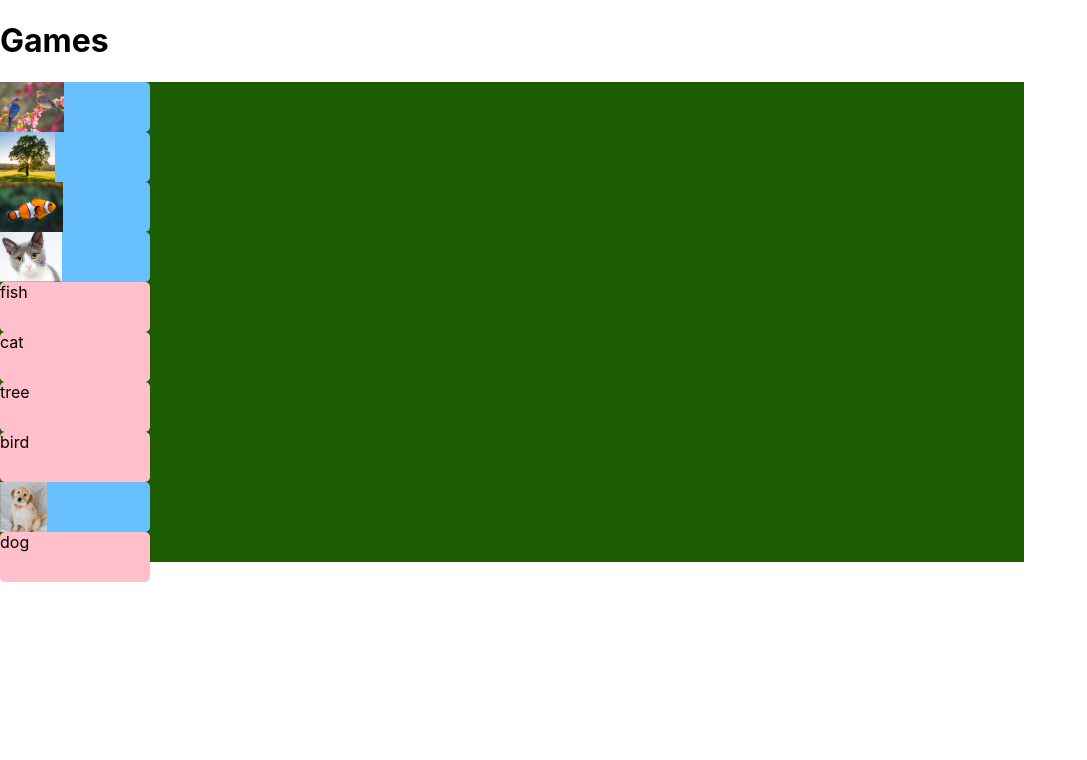
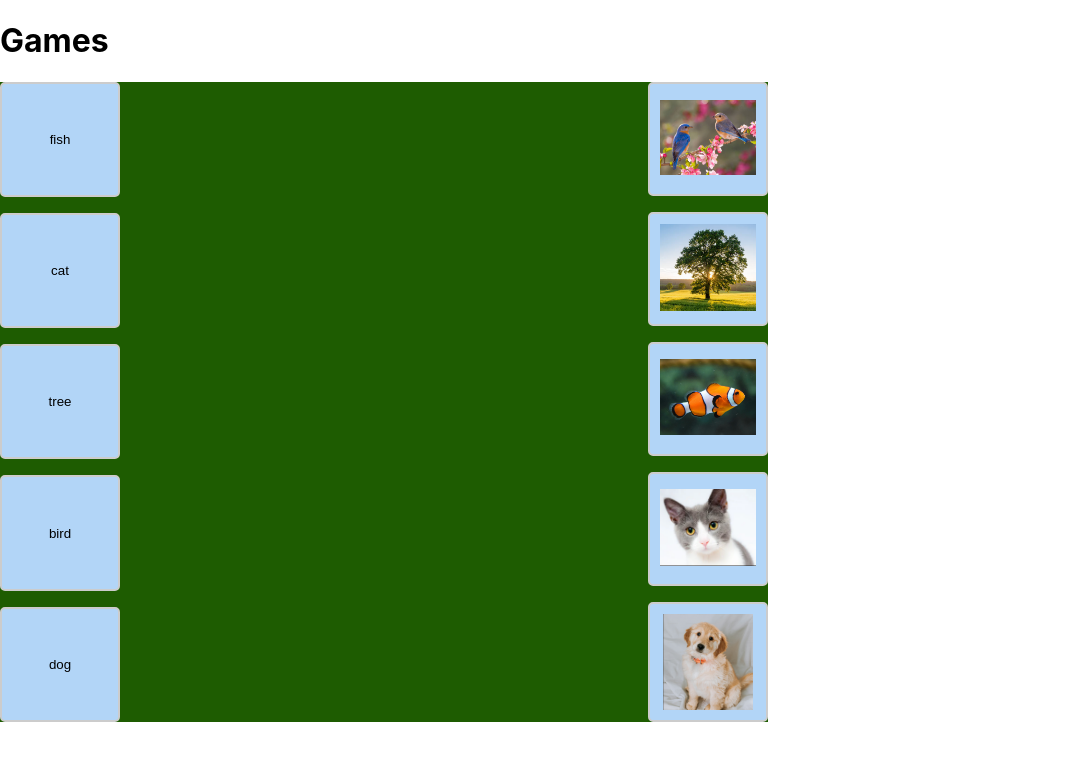
Before and after one commit to suzyk/lingua-lab, a React (Create React App) app: page /games in a window 1280 px wide. Shown: the top 760 px of the page, without its empty margins (0-1087 px from the left). Built offline with nearby package versions, Linux system fonts and the light colour scheme.

Commit message:
finished game with toggle and match mode, completion and overlay

```diff
--- a/src/App.css
+++ b/src/App.css
@@ -53,19 +53,41 @@
   flex-direction: column;
   align-items: center;
   justify-content: center;
-  z-index: 1000 !important;
+  z-index: 999 !important;
   animation: pop 1.6s ease;
+}
+.deck {
+  display: flex;
+  flex-direction: column;
+  gap: 16px;
 }
 
 .wordCard {
-  width: 150px;
-  height: 50px;
-  background-color: pink;
+  width: 120px;
+  height: 120px;
+  padding: 10px;
+  border: 2px solid #ccc;
+  text-align: center;
+  cursor: pointer;
+  user-select: none;
+  background-color: #b2d5f7;
   border-radius: 5px;
 }
+.wordCard:hover {
+  border-color: #888;
+}
+.wordCard.selected {
+  border-color: #007bff;
+  background-color: #e0f0ff;
+}
+.wordCard.matched {
+  background-color: #d4edda;
+  border-color: #28a745;
+  cursor: default;
+}
 .wordCard__image {
-  width: 150px;
-  height: 50px;
+  width: 80%;
+  height: 80%;
   background-color: rgb(104, 192, 255);
   border-radius: 5px;
 }
@@ -75,7 +97,11 @@ img {
 }
 
 .gameBoard {
-  width: 80vw;
-  height: 60vh;
+  width: 60vw;
+  height: 80vh;
   background-color: rgb(30, 92, 1);
+  display: flex;
+  justify-content: space-between;
+  gap: 40px;
+  overflow: none;
 }
--- a/src/Components/WordCard.tsx
+++ b/src/Components/WordCard.tsx
@@ -1,18 +1,43 @@
 import React from "react";
 import "../App.css";
-import { Word } from "../Model";
+import { Card_Types, Word } from "../Model";
 
 interface Props {
   word: Word;
-  type: "TEXT" | "IMAGE";
+  type: Card_Types;
+  onClick: React.MouseEventHandler<HTMLButtonElement>;
+  isSelected: boolean;
+  isMatched: boolean;
+  disabled: boolean;
 }
-const WordCard = ({ word, type }: Props) => {
-  return type === "TEXT" ? (
-    <div className="wordCard">{word.text}</div>
+const WordCard = ({
+  word,
+  type,
+  onClick,
+  isSelected,
+  isMatched,
+  disabled,
+}: Props) => {
+  return type === Card_Types.TEXT ? (
+    <button
+      className={`wordCard ${isSelected ? "selected" : ""} ${
+        isMatched ? "matched" : ""
+      }`}
+      onClick={onClick}
+      disabled={disabled}
+    >
+      {word.text}
+    </button>
   ) : (
-    <div className="wordCard__image">
+    <button
+      className={`wordCard ${isSelected ? "selected" : ""} ${
+        isMatched ? "matched" : ""
+      }`}
+      onClick={onClick}
+      disabled={disabled}
+    >
       <img src={word.image_url} alt={word.text} />
-    </div>
+    </button>
   );
 };
 
--- a/src/Model.ts
+++ b/src/Model.ts
@@ -8,3 +8,8 @@ export interface Word {
   audio_url?: string;
   image_url: string;
 }
+
+export enum Card_Types {
+  TEXT,
+  IMAGE,
+}
--- a/src/Routes/Games.tsx
+++ b/src/Routes/Games.tsx
@@ -1,19 +1,10 @@
-import React, { useState } from "react";
+import React, { useState, useEffect } from "react";
 import WordCard from "../Components/WordCard";
-import { Word } from "../Model";
+import { Card_Types, Word } from "../Model";
+import { randomNoRepeats } from "../Util";
+import ConfettiExplosion from "react-confetti-explosion";
+import "../App.css";
 
-const randomNoRepeats = (max: number): number[] => {
-  let nums = Array.from(Array(max).keys());
-  let ranNums: number[] = [];
-  let i = nums.length;
-
-  while (i--) {
-    let rand = Math.floor(Math.random() * (i + 1));
-    ranNums.push(nums[rand]);
-    nums.splice(rand, 1);
-  }
-  return ranNums;
-};
 const Games = () => {
   const vocab: Word[] = [
     { text: "cat", image_url: "../images/cat.png" },
@@ -22,26 +13,107 @@ const Games = () => {
     { text: "bird", image_url: "../images/bird.png" },
     { text: "tree", image_url: "../images/tree.png" },
   ];
-  // couble the words for text cards and image cards.
+  // double the words for text cards and image cards.
   vocab.push.apply(vocab, vocab);
 
   const [words, setwords] = useState<Word[]>(vocab);
+  const [selectedText, setSelectedText] = useState<Word | null>(null);
+  const [selectedImage, setSelectedImage] = useState<Word | null>(null);
+  const [matched, setMatched] = useState<string[]>([]);
 
   const [randomizer] = useState(() => randomNoRepeats(words.length));
-  console.log(randomizer);
+  const [showOverlay, setShowOverlay] = useState<boolean>(false);
+
+  const allMatched = words.length / 2 === matched.length;
+  const handleCardClick = (word: Word, type: Card_Types) => {
+    if (type === Card_Types.TEXT)
+      setSelectedText((prev) => (prev?.text === word.text ? null : word));
+    else setSelectedImage((prev) => (prev?.text === word.text ? null : word));
+  };
+
+  useEffect(() => {
+    if (selectedText && selectedImage) {
+      if (selectedText.text === selectedImage.text) {
+        console.log("it's a match");
+        setMatched([...matched, selectedText.text]);
+      } else {
+        // add red color
+      }
+      const timer = setTimeout(() => {
+        setSelectedText(null);
+        setSelectedImage(null);
+      }, 300);
+      return () => clearTimeout(timer);
+    }
+  }, [selectedImage, selectedText]);
+
+  useEffect(() => {
+    if (allMatched) {
+      setShowOverlay(true);
+      const timer = setTimeout(() => {
+        setShowOverlay(false);
+      }, 3000);
+      return () => clearTimeout(timer);
+    }
+  }, [allMatched]);
 
   return (
     <div>
       <h1>Games</h1>
       <div className="gameBoard">
-        {randomizer.map((randNum) =>
-          randNum < words.length / 2 ? (
-            <WordCard word={words[randNum]} type="TEXT" />
-          ) : (
-            <WordCard word={words[randNum]} type="IMAGE" />
-          )
-        )}
+        <div className="deck">
+          {randomizer
+            .filter((randNum) => randNum < words.length / 2)
+            .map((randNum) => (
+              <WordCard
+                key={randNum}
+                word={words[randNum]}
+                type={Card_Types.TEXT}
+                onClick={() => handleCardClick(words[randNum], Card_Types.TEXT)}
+                isSelected={selectedText?.text === words[randNum].text}
+                isMatched={matched.includes(words[randNum].text)}
+                disabled={
+                  matched.includes(words[randNum].text) ||
+                  (selectedText != null &&
+                    selectedText.text !== words[randNum].text)
+                }
+              />
+            ))}
+        </div>
+        <div className="deck">
+          {randomizer
+            .filter((randNum) => randNum >= words.length / 2)
+            .map((randNum) => (
+              <WordCard
+                key={randNum}
+                word={words[randNum]}
+                type={Card_Types.IMAGE}
+                onClick={() =>
+                  handleCardClick(words[randNum], Card_Types.IMAGE)
+                }
+                isSelected={selectedImage?.text === words[randNum].text}
+                isMatched={matched.includes(words[randNum].text)}
+                disabled={
+                  matched.includes(words[randNum].text) ||
+                  (selectedImage != null &&
+                    selectedImage.text !== words[randNum].text)
+                }
+              />
+            ))}
+        </div>
       </div>
+      {showOverlay && (
+        <div className=" overlay">
+          <ConfettiExplosion
+            particleCount={250}
+            duration={4500}
+            force={0.8}
+            width={1200}
+          />
+          <h1>Good job! 🎉</h1>
+          <img src="../images/medal.png" alt="Medal" style={{ width: "30%" }} />
+        </div>
+      )}
     </div>
   );
 };
--- /dev/null
+++ b/src/Util.ts
@@ -0,0 +1,12 @@
+export const randomNoRepeats = (max: number): number[] => {
+  let nums = Array.from(Array(max).keys());
+  let ranNums: number[] = [];
+  let i = nums.length;
+
+  while (i--) {
+    let rand = Math.floor(Math.random() * (i + 1));
+    ranNums.push(nums[rand]);
+    nums.splice(rand, 1);
+  }
+  return ranNums;
+};
```
